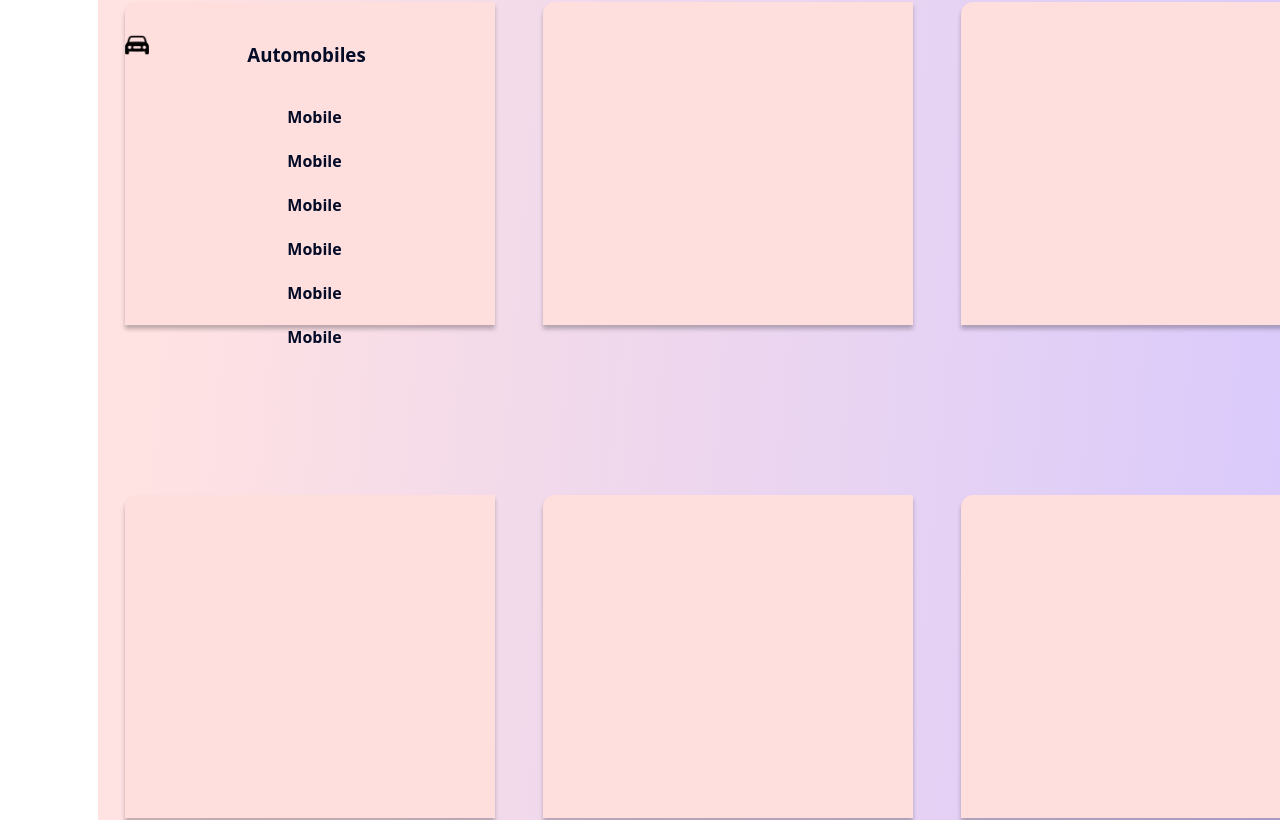
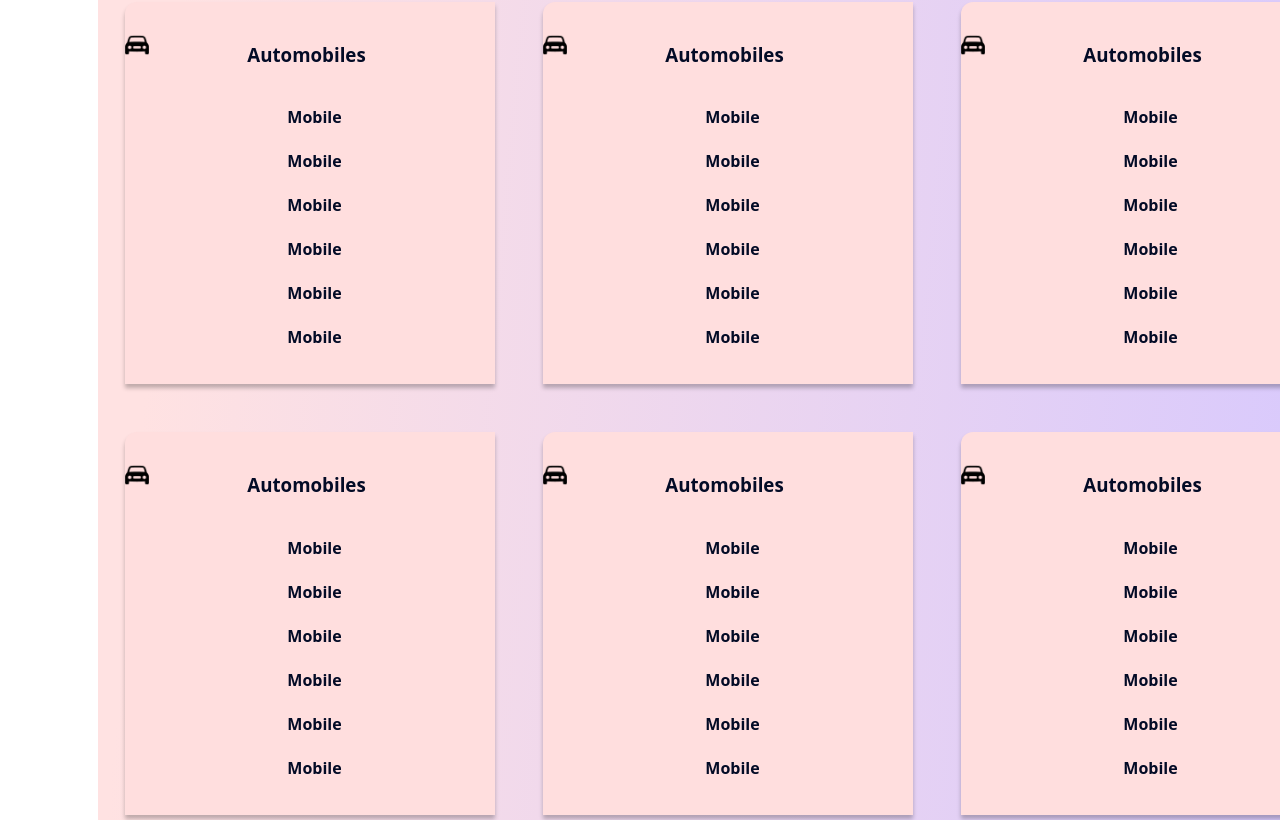
Before and after one commit to Lafa0x9-Hackathon/sastosales-frontend, a React (Vite) app: page / in a window 1280 px wide. Shown: the part 190-1010 px from the top of the page. Built offline with nearby package versions, Linux system fonts and the light colour scheme.

Commit message:
Change styles

```diff
--- a/src/Components/catgPage/CatgPage.jsx
+++ b/src/Components/catgPage/CatgPage.jsx
@@ -49,28 +49,105 @@ function CategoryPage() {
 
 
     <div className="car">
+     <div className="Car-header"><img src={car} alt="" className="cariconimg"/> <h3>Automobiles </h3>
+     </div>
+
+      <ul className="car-list">
+      <li className="car-list-item">Mobile</li>
+      <li className="car-list-item">Mobile</li>
+      <li className="car-list-item">Mobile</li>
+      <li className="car-list-item">Mobile</li>
+      <li className="car-list-item">Mobile</li>
+      <li className="car-list-item">Mobile</li>
+
+  </ul>
+
 
       </div>
 
 
 
     <div className="car">
+     <div className="Car-header"><img src={car} alt="" className="cariconimg"/> <h3>Automobiles </h3>
+     </div>
+
+      <ul className="car-list">
+      <li className="car-list-item">Mobile</li>
+      <li className="car-list-item">Mobile</li>
+      <li className="car-list-item">Mobile</li>
+      <li className="car-list-item">Mobile</li>
+      <li className="car-list-item">Mobile</li>
+      <li className="car-list-item">Mobile</li>
+
+  </ul>
+
 
       </div>
 
     <div className="car">
+     <div className="Car-header"><img src={car} alt="" className="cariconimg"/> <h3>Automobiles </h3>
+     </div>
+
+      <ul className="car-list">
+      <li className="car-list-item">Mobile</li>
+      <li className="car-list-item">Mobile</li>
+      <li className="car-list-item">Mobile</li>
+      <li className="car-list-item">Mobile</li>
+      <li className="car-list-item">Mobile</li>
+      <li className="car-list-item">Mobile</li>
+
+  </ul>
+
 
       </div>
 
     <div className="car">
+     <div className="Car-header"><img src={car} alt="" className="cariconimg"/> <h3>Automobiles </h3>
+     </div>
+
+      <ul className="car-list">
+      <li className="car-list-item">Mobile</li>
+      <li className="car-list-item">Mobile</li>
+      <li className="car-list-item">Mobile</li>
+      <li className="car-list-item">Mobile</li>
+      <li className="car-list-item">Mobile</li>
+      <li className="car-list-item">Mobile</li>
+
+  </ul>
+
+
+      </div>
+    <div className="car">
+     <div className="Car-header"><img src={car} alt="" className="cariconimg"/> <h3>Automobiles </h3>
+     </div>
+
+      <ul className="car-list">
+      <li className="car-list-item">Mobile</li>
+      <li className="car-list-item">Mobile</li>
+      <li className="car-list-item">Mobile</li>
+      <li className="car-list-item">Mobile</li>
+      <li className="car-list-item">Mobile</li>
+      <li className="car-list-item">Mobile</li>
+
+  </ul>
+
 
       </div>
 
     <div className="car">
+     <div className="Car-header"><img src={car} alt="" className="cariconimg"/> <h3>Automobiles </h3>
+     </div>
 
-      </div>
+      <ul className="car-list">
+      <li className="car-list-item">Mobile</li>
+      <li className="car-list-item">Mobile</li>
+      <li className="car-list-item">Mobile</li>
+      <li className="car-list-item">Mobile</li>
+      <li className="car-list-item">Mobile</li>
+      <li className="car-list-item">Mobile</li>
 
-    <div className="car">
+  </ul>
+
 
       </div>
   </div>
--- a/src/Components/catgPage/catgpage.css
+++ b/src/Components/catgPage/catgpage.css
@@ -1,21 +1,21 @@
-.Category{
+.Category {
    width: 1259px;
    height: 91px;
    top: 153px;
-
    gap: 0px;
    opacity: 0px;
    font-family: Open Sans;
    font-size: 48px;
    font-weight: 700;
    line-height: 44px;
-padding-left:90px;
+   padding-left: 90px;
    text-align: center;
 
    color: #030B26;
 
 }
-.icon{
+
+.icon {
    width: Hug (736px)px;
    height: Hug (52px)px;
    top: 312px;
@@ -24,8 +24,9 @@ gap: 62px;
    opacity: 0px;
 
 }
- .iconimg{
-padding:12px;
+
+.iconimg {
+   padding: 12px;
    width: Hug (736px)px;
    height: Hug (52px)px;
    top: 100px;
@@ -33,42 +34,38 @@ gap: 62px;
    opacity: 0px;
 }
 
- .main{
- width: Fixed (1,301px)px;
-height:  1430px;
-top: 396px;
-left: 72px;
+.main {
    padding: 16px;
    gap: 48px;
    border-radius: 12px 0px 0px 0px;
-opacity: 0px;
-display:flex;
-flex-wrap:wrap;
+   display: flex;
+   flex-wrap: wrap;
    justify-content: center;
    background: linear-gradient(95.05deg, #FFE2E2 6.01%, #D5C7FF 100.09%);
 
 }
- .car{
-max-width:340px;
-width:100%;
-height:302px;
+
+.car {
+   max-width: 340px;
+   width: 100%;
    padding: 12px 30px 9px 15px;
    gap: 10px;
-font-size:16px;
+   font-size: 16px;
    border-radius: 12px 0px 0px 0px;
    opacity: 0px;
    background: #FFDEDE;
    box-shadow: 0px 4px 4px 0px #00000040;
-padding-left:0px;
- }
-.car-list-item{
-   list-style: none;
-   align-items:flex;
+   padding-left: 0px;
 }
 
- .cariconimg{
-    width:24px;
-    height:24px;
-    padding-left:0px;
-    float:left;
+.car-list-item {
+   list-style: none;
+   align-items: flex;
 }
+
+.cariconimg {
+   width: 24px;
+   height: 24px;
+   padding-left: 0px;
+   float: left;
+}
```
Lines whose indentation alone changed are shown as unchanged.
